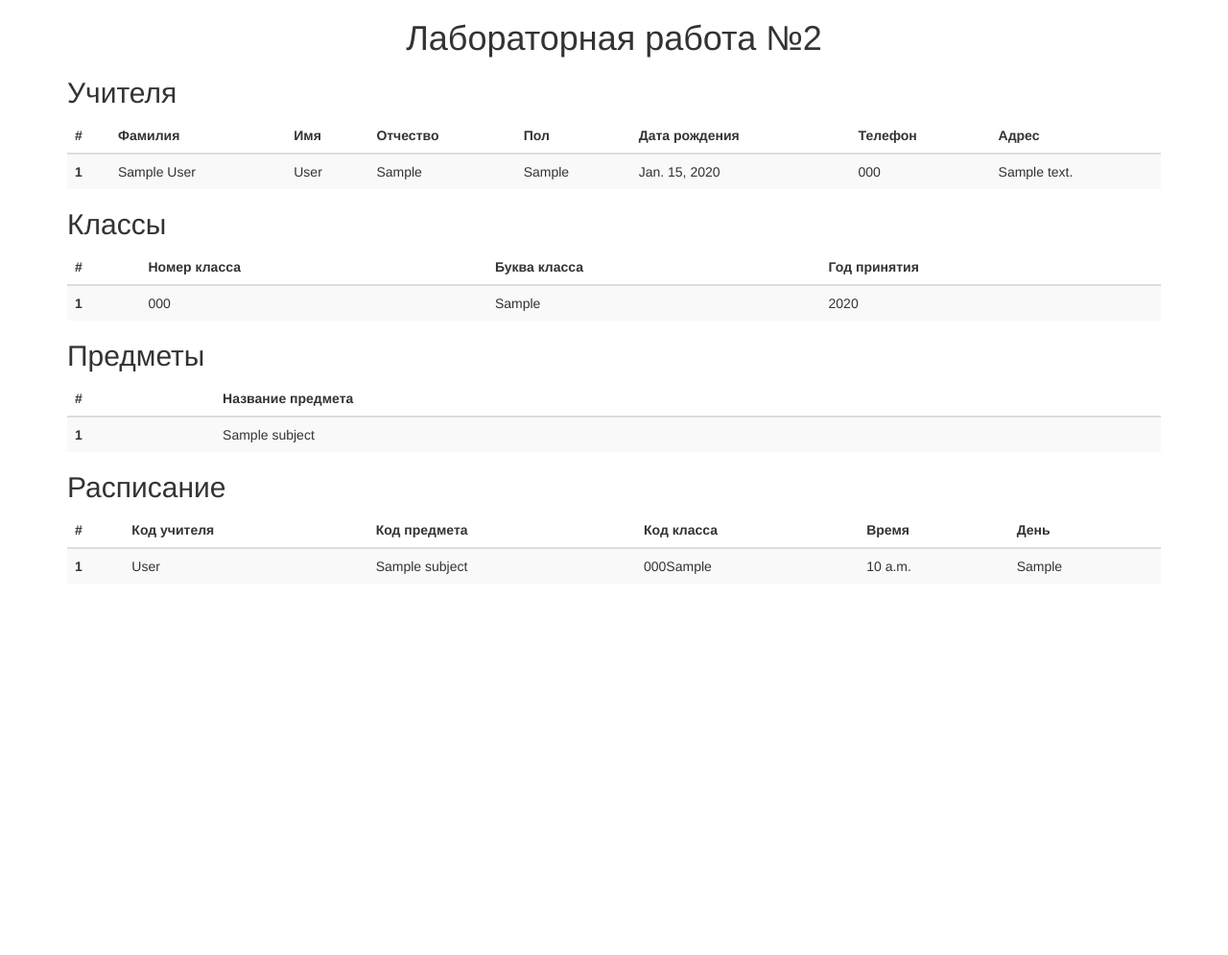
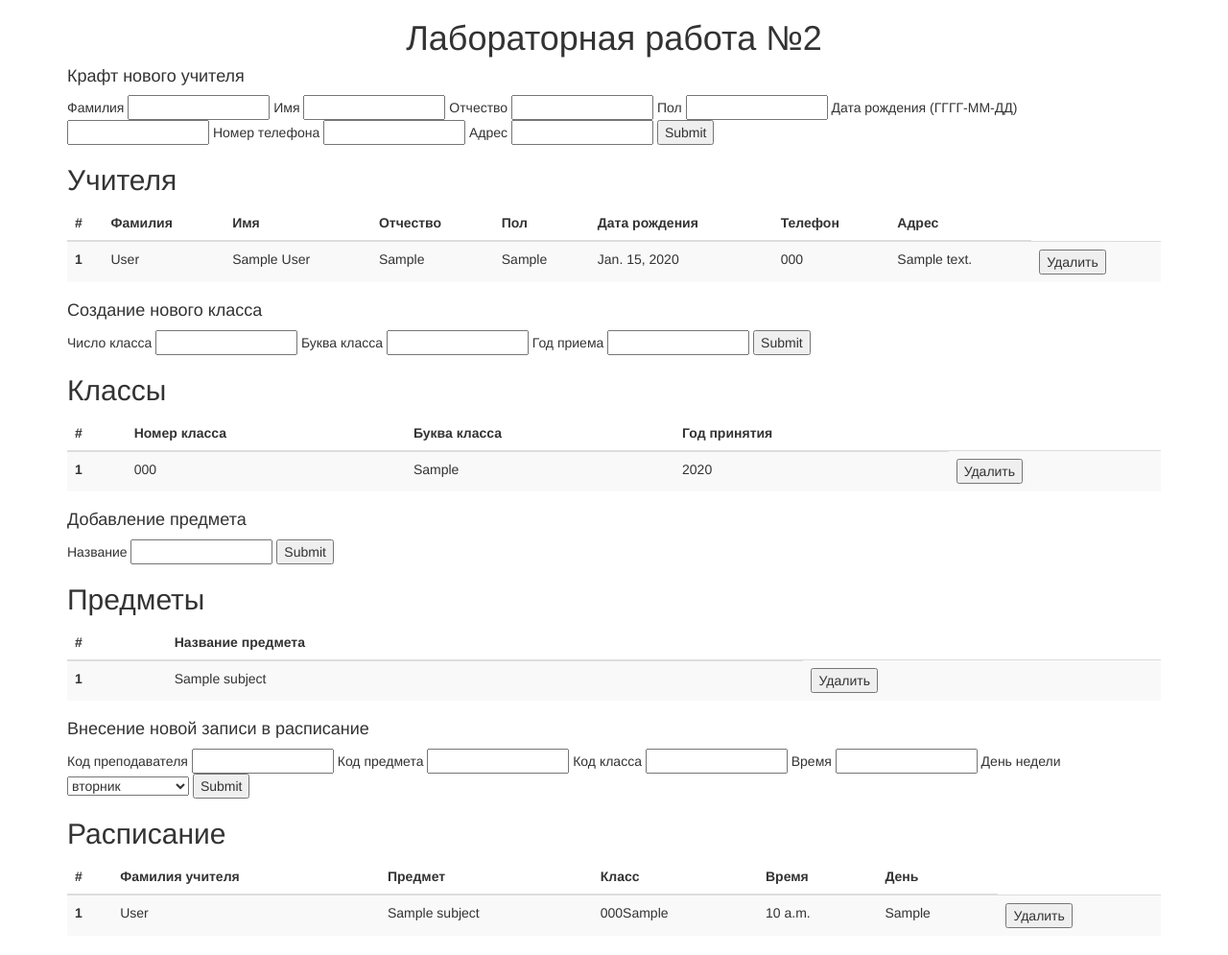
Before and after one commit to SamsonicX/Lab2, a Django app: template example/templates/index.html in a window 1280 px wide. Shown: the whole page at 96% size. Before the commit the page ends 598 px from the top, so only its background shows below. Run offline with Django 3.2, Linux system fonts and the light colour scheme; the template is opened without the code that fills it: values that come from a table or form of the project are taken from there, others are empty; tables that the repository leaves empty hold one stand-in row (values such as "Sample post"); parts of the project's set-up code (start-up, migrations or seed data) failed here and were passed over; some libraries are stand-ins or nearby versions.

Commit message:
Третья лаба

```diff
--- a/example/example/urls.py
+++ b/example/example/urls.py
@@ -2,13 +2,21 @@ from django.conf.urls import patterns, url
 
 from django.contrib import admin
 
-from views import IndexView
+from views import IndexView, Teacher_Add, Teacher_Delete, Class_Add, Class_Delete, Subject_Add, Subject_Delete, \
+    TableRecord_Add, TableRecord_Delete
 
 urlpatterns = patterns('',
     # Examples:
     # url(r'^$', 'example.views.home', name='home'),
     # url(r'^blog/', include('blog.urls')),
 
-
+    url(r'^teacher_add', Teacher_Add.as_view()),
+    url(r'^teacher_delete', Teacher_Delete.as_view()),
+    url(r'^class_add', Class_Add.as_view()),
+    url(r'^class_delete', Class_Delete.as_view()),
+    url(r'^subject_add', Subject_Add.as_view()),
+    url(r'^subject_delete', Subject_Delete.as_view()),
+    url(r'^record_add', TableRecord_Add.as_view()),
+    url(r'^record_delete', TableRecord_Delete.as_view()),
     url(r'^$', IndexView.as_view())
 )
--- a/example/templates/index.html
+++ b/example/templates/index.html
@@ -10,6 +10,18 @@
 <body>
     <div class="container">
         <h1 style="text-align:center;">Лабораторная работа №2</h1>
+        <h4>Крафт нового учителя</h4>
+             <form action="/teacher_add/" method=post>
+                 Фамилия <input type=text name="surname" size=15 height=100% >
+                 Имя <input type=text name="name" size=15 height=100% >
+                 Отчество <input type=text name="patronymic" size=15 height=100% >
+                 Пол <input type=text name="gender" size=15 height=100% >
+                 Дата рождения (ГГГГ-ММ-ДД) <input type=text name="birth_date" size=15 height=100% >
+                 Номер телефона <input type=text name="phone_number" size=15 height=100% >
+                 Адрес <input type=text name="address" size=15 height=100% >
+                 {% csrf_token %}
+                <input type="submit"/>
+             </form>
         <h2>Учителя</h2>
             <table class="table table-striped">
                 <thead>
@@ -28,18 +40,30 @@
                     {% for teacher in teacher_list %}
                         <tr>
                             <th scope="row">{{teacher.id}}</th>
+                            <td>{{teacher.surname}}</td>
                             <td>{{teacher.name}}</td>
-                            <td>{{teacher.surname}}</td>
                             <td>{{teacher.patronymic}}</td>
                             <td>{{teacher.gender}}</td>
                             <td>{{teacher.birth_date}}</td>
                             <td>{{teacher.phone_number}}</td>
                             <td>{{teacher.address}}</td>
+                            <td>
+                            <form action='/teacher_delete/' method=post>
+                                 {% csrf_token %}
+                                  <button name="teacher_delete" value="{{teacher.id}}">Удалить</button>
+                                 </form></td>
                         </tr>
                     {% endfor %}
                 </tbody>
             </table>
-
+        <h4>Создание нового класса</h4>
+             <form action="/class_add/" method=post>
+                 Число класса <input type=text name="number" size=15 height=100% >
+                 Буква класса <input type=text name="letter" size=15 height=100% >
+                 Год приема <input type=text name="year" size=15 height=100% >
+                 {% csrf_token %}
+                <input type="submit"/>
+             </form>
         <h2>Классы</h2>
             <table class="table table-striped">
                 <thead>
@@ -57,11 +81,21 @@
                             <td>{{class.number}}</td>
                             <td>{{class.letter}}</td>
                             <td>{{class.year}}</td>
+                            <td><form action='/class_delete/' method=post>
+                                 {% csrf_token %}
+                                  <button name="class_delete" value="{{class.id}}">Удалить</button>
+                            </form></td>
                         </tr>
                     {% endfor %}
                 </tbody>
             </table>
 
+        <h4>Добавление предмета</h4>
+        <form action="/subject_add/" method=post>
+            Название <input type=text name="title" size=15 height=100% >
+            {% csrf_token %}
+            <input type="submit"/>
+        </form>
         <h2>Предметы</h2>
             <table class="table table-striped">
                 <thead>
@@ -75,19 +109,42 @@
                         <tr>
                             <th scope="row">{{subject.id}}</th>
                             <td>{{subject.title}}</td>
+                            <td><form action='/subject_delete/' method=post>
+                                 {% csrf_token %}
+                                  <button name="subject_delete" value="{{subject.id}}">Удалить</button>
+                            </form></td>
                         </tr>
                     {% endfor %}
                 </tbody>
             </table>
 
+        <h4>Внесение новой записи в расписание</h4>
+             <form action="/record_add/" method=post>
+                 Код преподавателя <input type=text name="teacher" size=15 height=100% >
+                 Код предмета <input type=text name="subject" size=15 height=100% >
+                 Код класса <input type=text name="class" size=15 height=100% >
+                 Время <input type=text name="time" size=15 height=100% >
+                 День недели
+                 <select name="day" class="post">
+                    <option>Выберите героя</option>
+                    <option value="пн">понедельник</option>
+                    <option selected value="вт">вторник</option>
+                    <option value="ср">среда</option>
+                    <option value="чт">четверг</option>
+                    <option value="пт">пятница</option>
+                    <option value="сб">суббота</option>
+                </select>
+                 {% csrf_token %}
+                <input type="submit"/>
+             </form>
         <h2>Расписание</h2>
             <table class="table table-striped">
                 <thead>
                 <tr>
                   <th>#</th>
-                  <th>Код учителя</th>
-                  <th>Код предмета</th>
-                  <th>Код класса</th>
+                  <th>Фамилия учителя</th>
+                  <th>Предмет</th>
+                  <th>Класс</th>
                   <th>Время</th>
                   <th>День</th>
                 </tr>
@@ -101,6 +158,10 @@
                             <td>{{table.code_class.number}}{{table.code_class.letter}}</td>
                             <td>{{table.time}}</td>
                             <td>{{table.day}}</td>
+                            <td><form action='/record_delete/' method=post>
+                                 {% csrf_token %}
+                                  <button name="record_delete" value="{{table.id}}">Удалить</button>
+                            </form></td>
                         </tr>
                     {% endfor %}
                 </tbody>
```
Also changed, not shown: example/example/views.py (+97 -5 lines), 2 other files.
